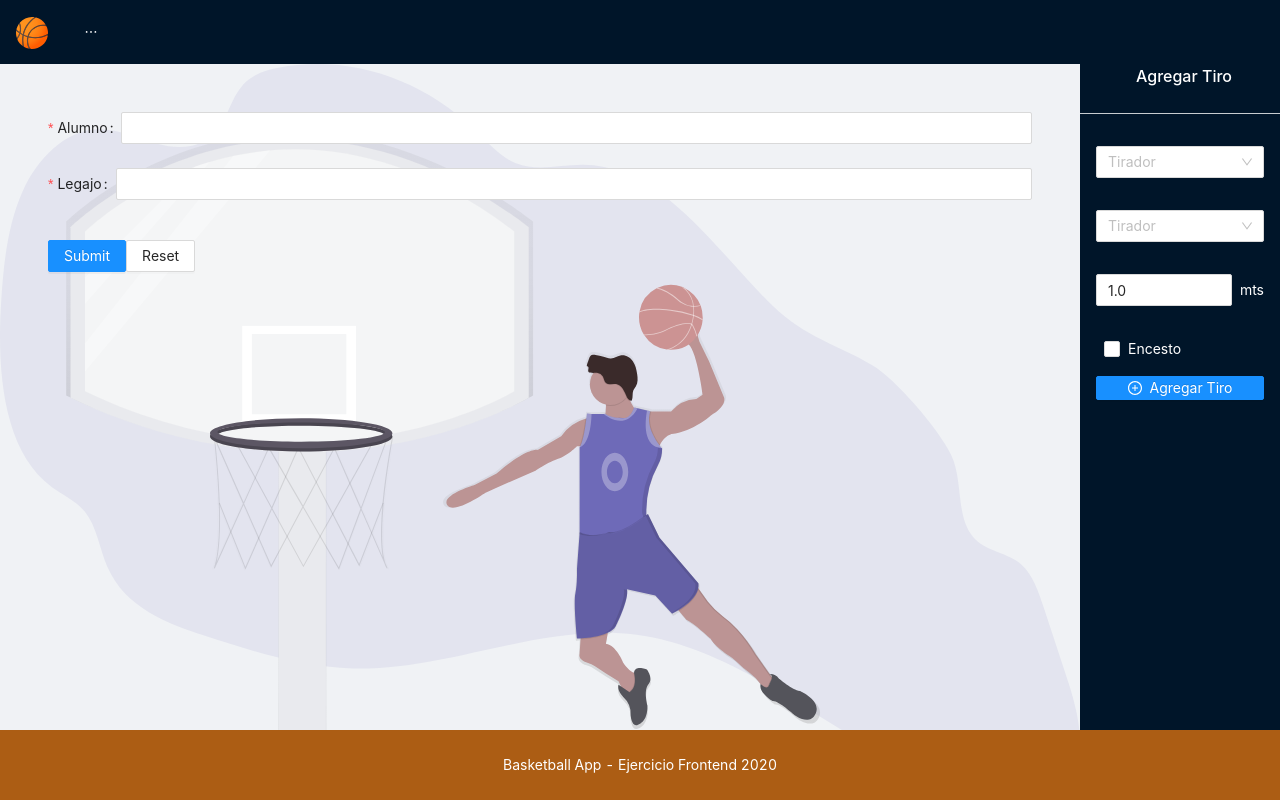
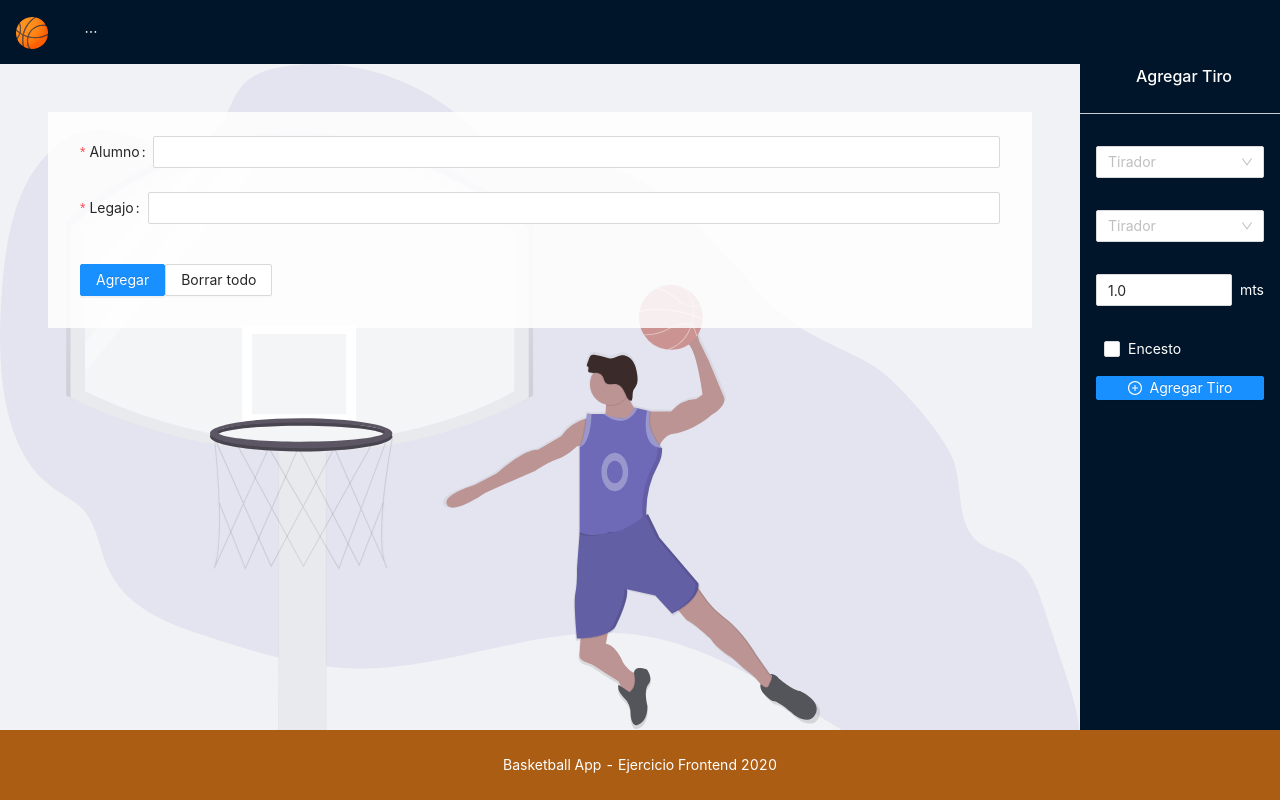
Before and after one commit to sunteago/basketball-app, a React (Create React App) app: page /#/add-student in a window 1280 px wide. Built offline with nearby package versions, Linux system fonts and the light colour scheme.

Commit message:
add student simple validation

```diff
--- a/src/components/AddStudent/index.js
+++ b/src/components/AddStudent/index.js
@@ -2,9 +2,13 @@ import React from "react";
 import { Form, Input, Button } from "antd";
 import classes from "./index.module.css";
 
-const requiredRules = [
+const requiredRules = (field) => [
   {
+    transform: (val = "") => val.trim(),
+    message: `El ${field} es inválido o demasiado corto!`,
     required: true,
+    min: 5,
+    whitespace: true,
   },
 ];
 
@@ -15,9 +19,7 @@ export default function AddStudent() {
     console.log(values);
   };
 
-  const onReset = () => {
-    form.resetFields();
-  };
+  const onReset = () => form.resetFields();
 
   return (
     <Form
@@ -26,19 +28,19 @@ export default function AddStudent() {
       name="control-hooks"
       onFinish={onFinish}
     >
-      <Form.Item name="student" label="Alumno" rules={requiredRules}>
+      <Form.Item name="student" label="Alumno" rules={requiredRules("alumno")}>
         <Input />
       </Form.Item>
-      <Form.Item name="docket" label="Legajo" rules={requiredRules}>
+      <Form.Item name="docket" label="Legajo" rules={requiredRules("legajo")}>
         <Input />
       </Form.Item>
 
       <Form.Item className={classes.FormButtons}>
         <Button type="primary" htmlType="submit">
-          Submit
+          Agregar
         </Button>
         <Button htmlType="button" onClick={onReset}>
-          Reset
+          Borrar todo
         </Button>
       </Form.Item>
     </Form>
--- a/src/components/AddStudent/index.module.css
+++ b/src/components/AddStudent/index.module.css
@@ -1,5 +1,10 @@
 .Form {
   margin-top: 1rem;
+  font-size: 1rem;
+  position: relative;
+  z-index: 1000;
+  padding: 1.5rem 2rem 0.5rem 2rem;
+  background: rgba(255, 255, 255, 0.85);
 }
 
 .FormButtons > div > div > div {
@@ -11,5 +16,4 @@
 
 .FormButtons button {
   flex: 0 1 30%;
-  margin-bottom: 1rem;
 }
```
